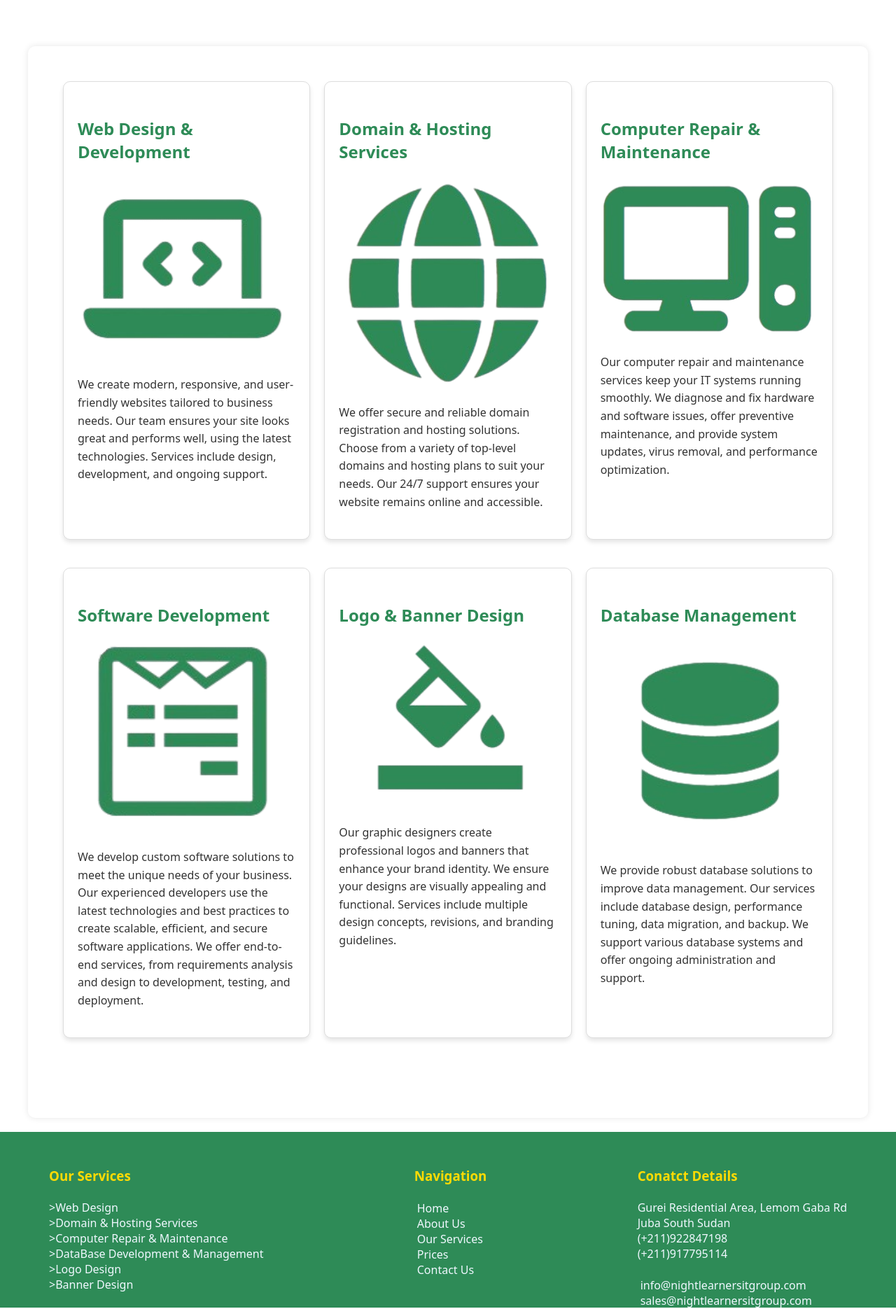
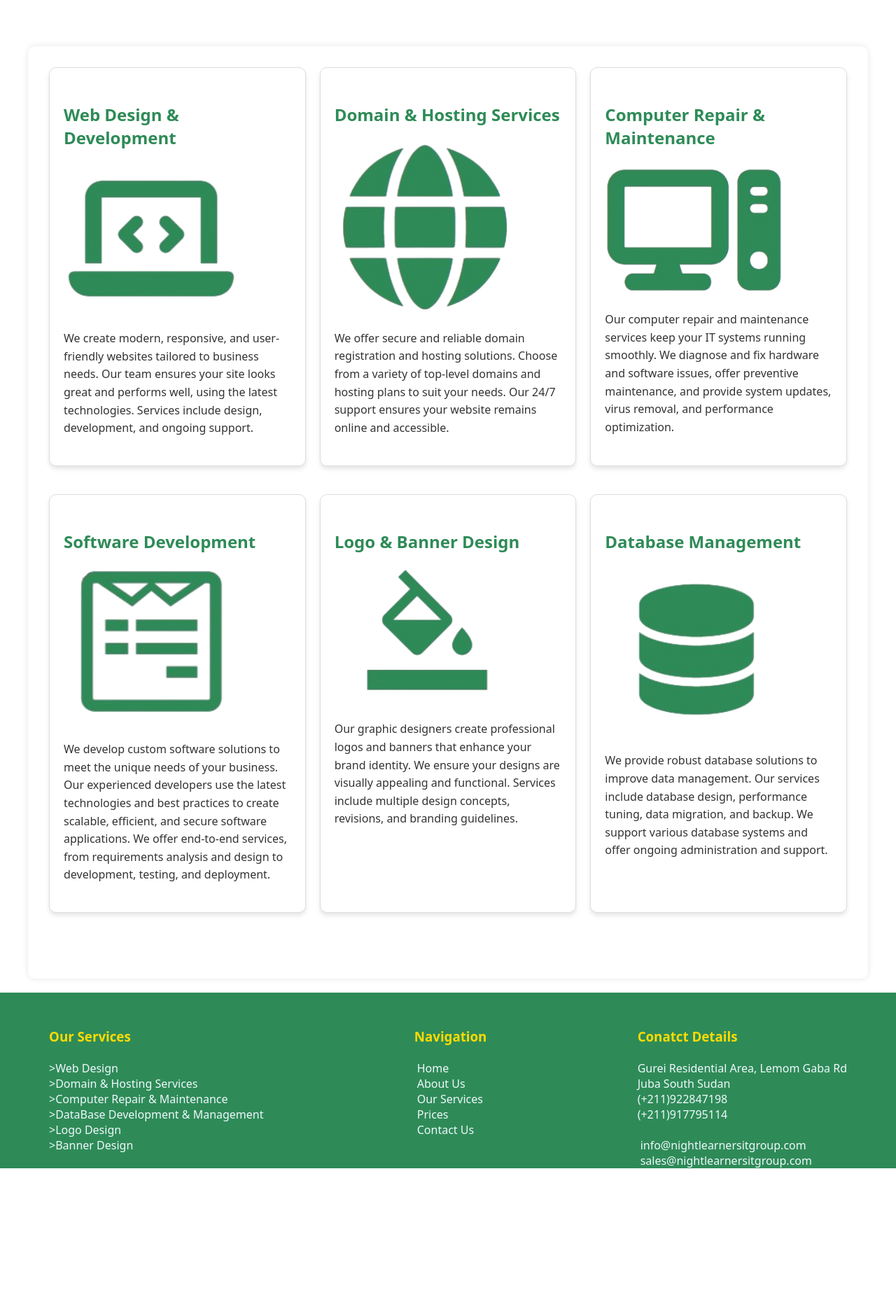
Before and after one commit to ReaganWokorach/IT-Online-Service, a PHP site: page /ourServices.html in a window 1280 px wide. Shown: the part 242-2112 px from the top of the page at 70% size. After the commit the page ends 1911 px from the top, so only its background shows below. Run offline with PHP 8.4, Linux system fonts and the light colour scheme.

Commit message:
Update ourServices.css

```diff
--- a/ourServices.css
+++ b/ourServices.css
@@ -1,15 +1,6 @@
 /* Added by OHISIO JOHN */
 /* New CSS for the services content */
 /* This is for Our Services contents */
-.services-container {
-    display: flex;
-    flex-direction: column;
-    padding: 20px;
-    background-color: #fff;
-    max-width: 2000px; /* Adjusted max width */
-    margin: 0 auto; /* Center the container */
-}
-
 .main-service {
     display: flex;
     justify-content: space-between;
@@ -34,7 +25,7 @@
 }
 
 .service-item img {
-    width: 100%;
+    width: 80%; /* Reduced width to 80% */
     height: auto;
     margin-bottom: 10px;
 }
```
